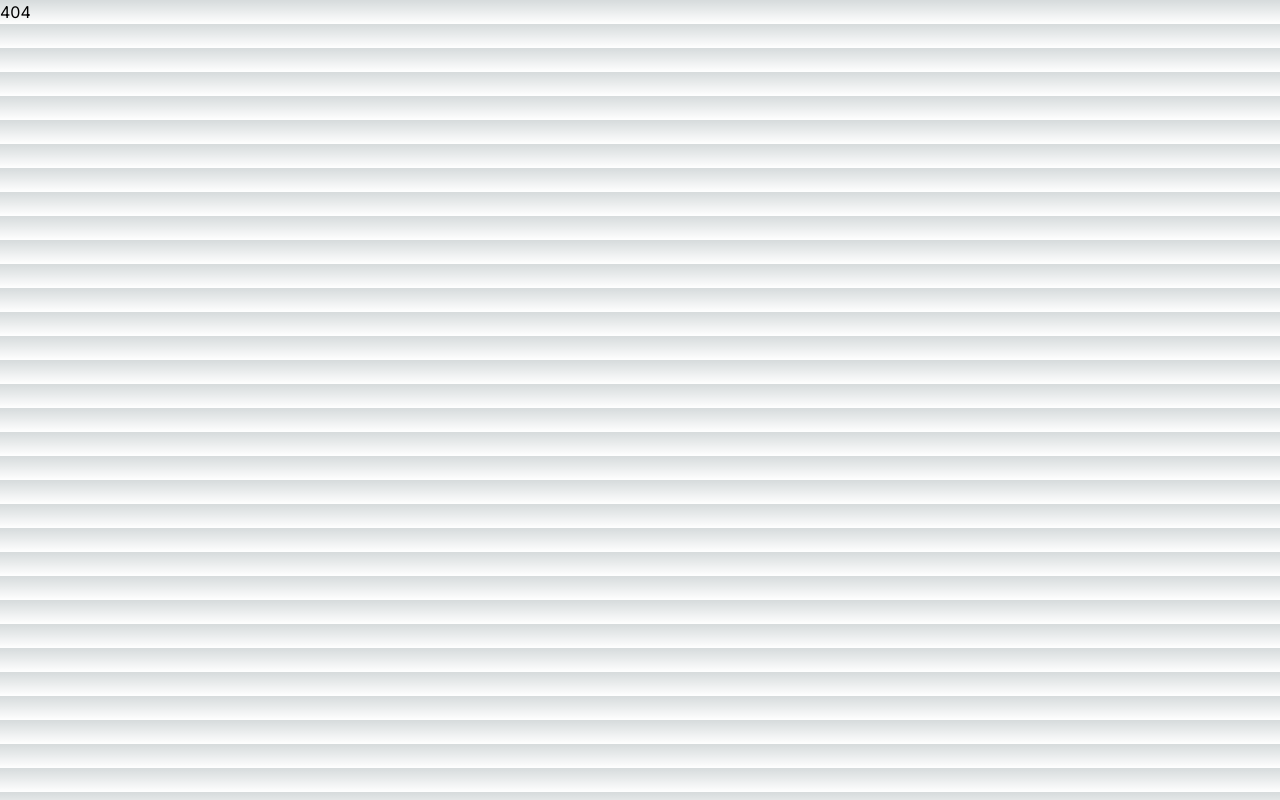
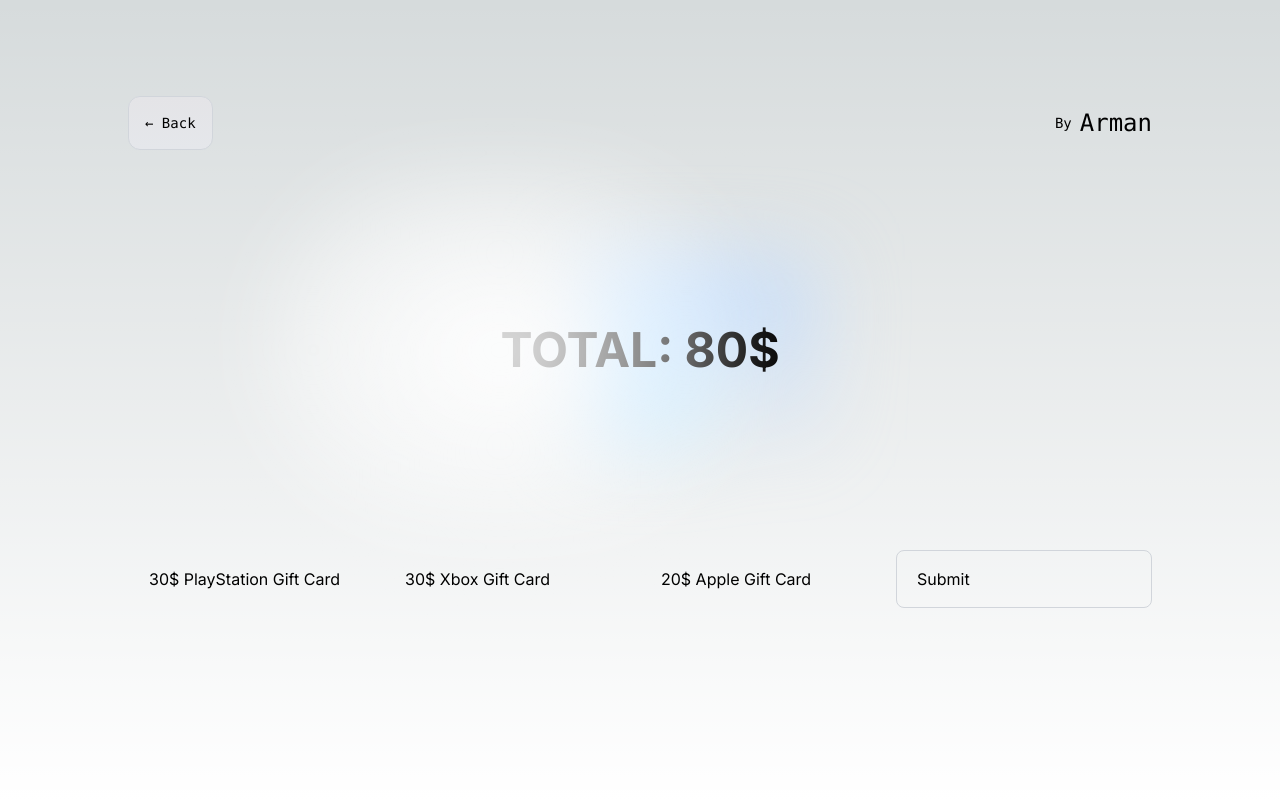
Before and after one commit to armanabkar/gift-shop, a Next.js app: page /cart in a window 1280 px wide. Before the commit this address had no page. Built offline with nearby package versions, Linux system fonts and the light colour scheme.

Commit message:
Add Cart Screen

```diff
--- /dev/null
+++ b/src/app/cart/page.js
@@ -0,0 +1,18 @@
+export default function Cart() {
+  return (
+    <div className="grid text-center lg:max-w-5xl lg:w-full lg:mb-0 lg:grid-cols-4 lg:text-left">
+      <p className="group rounded-lg border border-transparent px-5 py-4 transition-colors hover:border-gray-300 hover:bg-gray-100 hover:dark:border-neutral-700 hover:dark:bg-neutral-800/30">
+        30$ PlayStation Gift Card
+      </p>
+      <p className="group rounded-lg border border-transparent px-5 py-4 transition-colors hover:border-gray-300 hover:bg-gray-100 hover:dark:border-neutral-700 hover:dark:bg-neutral-800/30">
+        30$ Xbox Gift Card
+      </p>
+      <p className="group rounded-lg border border-transparent px-5 py-4 transition-colors hover:border-gray-300 hover:bg-gray-100 hover:dark:border-neutral-700 hover:dark:bg-neutral-800/30">
+        20$ Apple Gift Card
+      </p>
+      <button className="group rounded-lg border border-gray-300 dark:border-neutral-700 px-5 py-4 transition-colors hover:bg-gray-300 hover:dark:border-neutral-700 text-left">
+        Submit
+      </button>
+    </div>
+  );
+}
--- /dev/null
+++ b/src/app/components/header.js
@@ -0,0 +1,35 @@
+"use client";
+import Link from "next/link";
+import { usePathname } from "next/navigation";
+
+export default function Header() {
+  const pathname = usePathname();
+
+  return (
+    <>
+      <div className="z-10 max-w-5xl w-full items-center justify-between font-mono text-sm lg:flex">
+        <Link
+          className="fixed left-0 top-0 flex w-full justify-center border-b border-gray-300 bg-gradient-to-b from-zinc-200 pb-6 pt-8 backdrop-blur-2xl dark:border-neutral-800 dark:bg-zinc-800/30 dark:from-inherit lg:static lg:w-auto  lg:rounded-xl lg:border lg:bg-gray-200 lg:p-4 lg:dark:bg-zinc-800/30 hover:border-gray-300 hover:bg-gray-100 hover:dark:border-neutral-700 hover:dark:bg-neutral-800/30"
+          href={pathname == "/cart" ? "/" : "/cart"}
+        >
+          {pathname == "/cart" ? "← Back" : "Cart: 80$"}
+        </Link>
+        <div className="fixed bottom-0 left-0 flex h-48 w-full items-end justify-center bg-gradient-to-t from-white via-white dark:from-black dark:via-black lg:static lg:h-auto lg:w-auto lg:bg-none">
+          <a
+            className="pointer-events-none flex place-items-center gap-2 p-8 lg:pointer-events-auto lg:p-0"
+            href="github.com/armanabkar"
+            target="_blank"
+            rel="noopener noreferrer"
+          >
+            By <h1 className="text-2xl">Arman</h1>
+          </a>
+        </div>
+      </div>
+      <div className="relative flex place-items-center before:absolute before:h-[300px] before:w-[480px] before:-translate-x-1/2 before:rounded-full before:bg-gradient-radial before:from-white before:to-transparent before:blur-2xl before:content-[''] after:absolute after:-z-20 after:h-[180px] after:w-[240px] after:translate-x-1/3 after:bg-gradient-conic after:from-sky-200 after:via-blue-200 after:blur-2xl after:content-[''] before:dark:bg-gradient-to-br before:dark:from-transparent before:dark:to-blue-700 before:dark:opacity-10 after:dark:from-sky-900 after:dark:via-[#0141ff] after:dark:opacity-40 before:lg:h-[360px] z-[-1]">
+        <h1 className="text-5xl py-44 font-bold">
+          {pathname == "/cart" ? "TOTAL: 80$" : "GIFT SHOP"}
+        </h1>{" "}
+      </div>
+    </>
+  );
+}
--- /dev/null
+++ b/src/app/context.js
@@ -0,0 +1,3 @@
+import { createContext } from "react";
+
+export const Context = createContext("");
--- a/src/app/layout.js
+++ b/src/app/layout.js
@@ -1,4 +1,5 @@
 import { Inter } from "next/font/google";
+import Header from "./components/header";
 import "./globals.css";
 
 const inter = Inter({ subsets: ["latin"] });
@@ -11,7 +12,12 @@ export const metadata = {
 export default function RootLayout({ children }) {
   return (
     <html lang="en">
-      <body className={inter.className}>{children}</body>
+      <body className={inter.className}>
+        <main className="flex min-h-screen flex-col items-center p-24">
+          <Header />
+          {children}
+        </main>
+      </body>
     </html>
   );
 }
--- a/src/app/page.js
+++ b/src/app/page.js
@@ -17,27 +17,7 @@ export default function Home() {
   const amounts = [5, 10, 15, 20, 30, 50, 70, 100];
 
   return (
-    <main className="flex min-h-screen flex-col items-center justify-between p-24">
-      <div className="z-10 max-w-5xl w-full items-center justify-between font-mono text-sm lg:flex">
-        <p className="fixed left-0 top-0 flex w-full justify-center border-b border-gray-300 bg-gradient-to-b from-zinc-200 pb-6 pt-8 backdrop-blur-2xl dark:border-neutral-800 dark:bg-zinc-800/30 dark:from-inherit lg:static lg:w-auto  lg:rounded-xl lg:border lg:bg-gray-200 lg:p-4 lg:dark:bg-zinc-800/30 hover:border-gray-300 hover:bg-gray-100 hover:dark:border-neutral-700 hover:dark:bg-neutral-800/30">
-          Cart: 0$
-        </p>
-        <div className="fixed bottom-0 left-0 flex h-48 w-full items-end justify-center bg-gradient-to-t from-white via-white dark:from-black dark:via-black lg:static lg:h-auto lg:w-auto lg:bg-none">
-          <a
-            className="pointer-events-none flex place-items-center gap-2 p-8 lg:pointer-events-auto lg:p-0"
-            href="github.com/armanabkar"
-            target="_blank"
-            rel="noopener noreferrer"
-          >
-            By <h1 className="text-2xl">Arman</h1>
-          </a>
-        </div>
-      </div>
-
-      <div className="relative flex place-items-center before:absolute before:h-[300px] before:w-[480px] before:-translate-x-1/2 before:rounded-full before:bg-gradient-radial before:from-white before:to-transparent before:blur-2xl before:content-[''] after:absolute after:-z-20 after:h-[180px] after:w-[240px] after:translate-x-1/3 after:bg-gradient-conic after:from-sky-200 after:via-blue-200 after:blur-2xl after:content-[''] before:dark:bg-gradient-to-br before:dark:from-transparent before:dark:to-blue-700 before:dark:opacity-10 after:dark:from-sky-900 after:dark:via-[#0141ff] after:dark:opacity-40 before:lg:h-[360px] z-[-1]">
-        <h1 className="text-5xl py-44 font-bold">GIFT SHOP</h1>{" "}
-      </div>
-
+    <>
       <div className="mb-32 grid text-center lg:max-w-5xl lg:w-full lg:mb-0 lg:grid-cols-2 lg:text-left">
         <div className="group rounded-lg border border-transparent px-5 py-4 transition-colors hover:border-gray-300 hover:bg-gray-100 hover:dark:border-neutral-700 hover:dark:bg-neutral-800/30">
           <h1 className={`mb-3 text-2xl font-semibold`}>24/7 Support</h1>
@@ -60,6 +40,6 @@ export default function Home() {
           <Card key={i} gift={gift} amounts={amounts} />
         ))}
       </div>
-    </main>
+    </>
   );
 }
```
